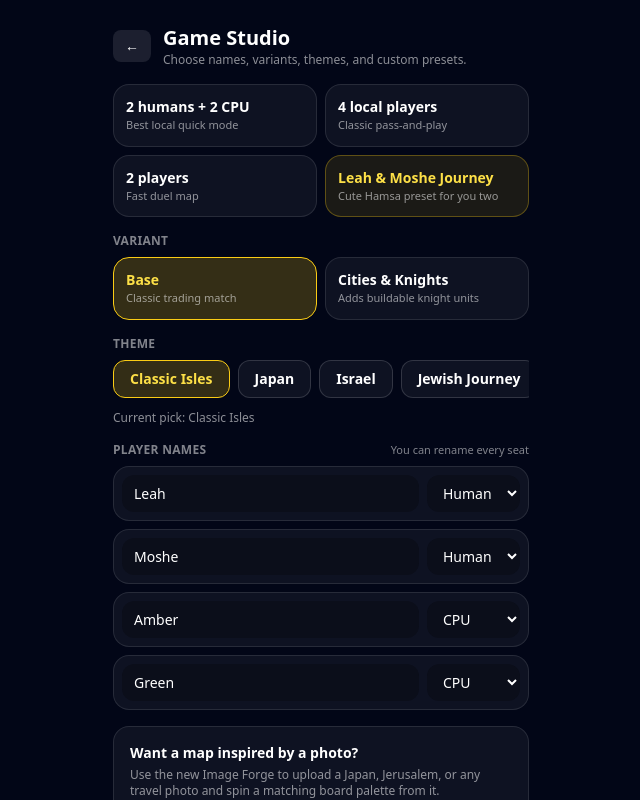
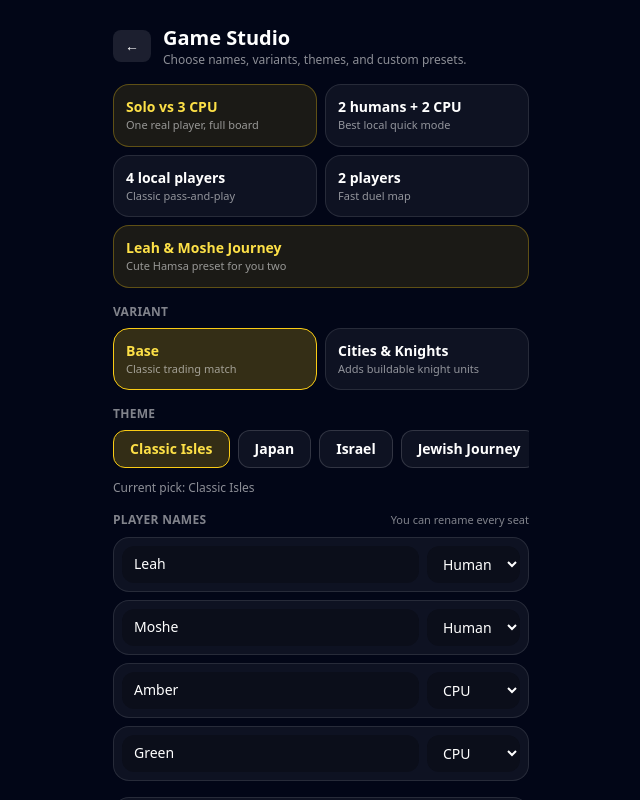
Before and after one commit to lschacht99/Catanlike, a Next.js app: page /studio in a window 1280 px wide. Shown: the top 800 px of the page, without its empty margins (319-959 px from the left). Built offline with nearby package versions, Linux system fonts and the light colour scheme.

Commit message:
Add solo player preset to studio

```diff
--- a/src/app/studio/page.tsx
+++ b/src/app/studio/page.tsx
@@ -20,13 +20,12 @@ export default function StudioPage() {
   const [playerNames, setPlayerNames] = useState<string[]>(["Leah", "Moshe", "Amber", "Green"]);
 
   useEffect(() => {
-    const builtins = allThemes();
-    setThemes(builtins);
+    setThemes(allThemes());
   }, []);
 
   useEffect(() => {
     setPlayerNames((names) => Array.from({ length: numPlayers }, (_, i) => names[i] || PLAYER_NAMES[i] || `Player ${i + 1}`));
-    setPlayerModes((modes) => Array.from({ length: numPlayers }, (_, i) => modes[i] || (numPlayers === 4 && i > 1 ? "bot" : "human")));
+    setPlayerModes((modes) => Array.from({ length: numPlayers }, (_, i) => modes[i] || (numPlayers === 4 && i > 0 ? "bot" : "human")));
   }, [numPlayers]);
 
   const theme = useMemo(() => themes.find((t) => t.id === themeId) ?? themes[0], [themeId, themes]);
@@ -39,13 +38,7 @@ export default function StudioPage() {
     setPlayerModes((modes) => modes.map((mode, i) => (i === index ? value : mode)));
   }
 
-  function startGame(custom?: {
-    themeId?: string;
-    names?: string[];
-    modes?: PlayerMode[];
-    variant?: GameVariant;
-    numPlayers?: number;
-  }) {
+  function startGame(custom?: { themeId?: string; names?: string[]; modes?: PlayerMode[]; variant?: GameVariant; numPlayers?: number }) {
     const finalNumPlayers = custom?.numPlayers ?? numPlayers;
     const names = Array.from({ length: finalNumPlayers }, (_, i) => custom?.names?.[i] || playerNames[i] || PLAYER_NAMES[i] || `Player ${i + 1}`);
     const modes = Array.from({ length: finalNumPlayers }, (_, i) => custom?.modes?.[i] || playerModes[i] || "human");
@@ -60,6 +53,12 @@ export default function StudioPage() {
     router.push("/game");
   }
 
+  function pickSolo() {
+    setNumPlayers(4);
+    setPlayerModes(["human", "bot", "bot", "bot"]);
+    setPlayerNames(["You", "Red CPU", "Blue CPU", "Green CPU"]);
+  }
+
   return (
     <main className="mx-auto flex min-h-dvh w-full max-w-md flex-col px-4 py-6">
       <header className="mb-4 flex items-center gap-3">
@@ -71,6 +70,10 @@ export default function StudioPage() {
       </header>
 
       <section className="mb-4 grid grid-cols-2 gap-2">
+        <button onClick={pickSolo} className="rounded-2xl border border-yellow-400/30 bg-yellow-400/10 px-3 py-3 text-left">
+          <span className="block text-sm font-bold text-yellow-300">Solo vs 3 CPU</span>
+          <span className="block text-[11px] text-white/55">One real player, full board</span>
+        </button>
         <button onClick={() => { setNumPlayers(4); setPlayerModes(["human", "human", "bot", "bot"]); }} className="rounded-2xl border border-white/10 bg-white/5 px-3 py-3 text-left">
           <span className="block text-sm font-bold">2 humans + 2 CPU</span>
           <span className="block text-[11px] text-white/55">Best local quick mode</span>
@@ -83,7 +86,7 @@ export default function StudioPage() {
           <span className="block text-sm font-bold">2 players</span>
           <span className="block text-[11px] text-white/55">Fast duel map</span>
         </button>
-        <button onClick={() => startGame({ themeId: "hamsa", names: ["Leah", "Moshe", "Scout", "Guide"], modes: ["human", "human", "bot", "bot"], numPlayers: 4, variant: "cities-knights" })} className="rounded-2xl border border-yellow-400/30 bg-yellow-400/10 px-3 py-3 text-left">
+        <button onClick={() => startGame({ themeId: "hamsa", names: ["Leah", "Moshe", "Scout", "Guide"], modes: ["human", "human", "bot", "bot"], numPlayers: 4, variant: "cities-knights" })} className="col-span-2 rounded-2xl border border-yellow-400/30 bg-yellow-400/10 px-3 py-3 text-left">
           <span className="block text-sm font-bold text-yellow-300">Leah & Moshe Journey</span>
           <span className="block text-[11px] text-white/55">Cute Hamsa preset for you two</span>
         </button>
@@ -135,7 +138,7 @@ export default function StudioPage() {
 
       <section className="mb-4 rounded-2xl border border-white/10 bg-white/5 p-4 text-sm text-white/70">
         <p className="font-semibold text-white">Want a map inspired by a photo?</p>
-        <p className="mt-1 text-xs text-white/55">Use the new Image Forge to upload a Japan, Jerusalem, or any travel photo and spin a matching board palette from it.</p>
+        <p className="mt-1 text-xs text-white/55">Use Image Forge to upload a Japan, Jerusalem, or travel photo and spin a matching board palette from it.</p>
         <Link href="/image-forge" className="mt-3 inline-block rounded-xl bg-white/10 px-4 py-2 text-sm font-semibold">Open Image Forge</Link>
       </section>
 
```
